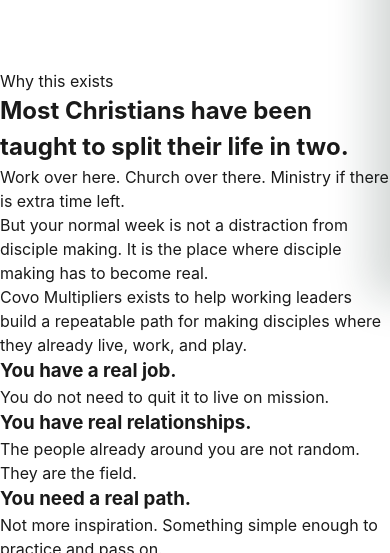
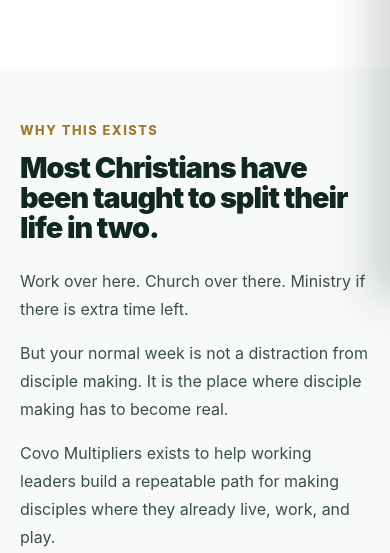
Before and after one commit to Mark-NYC/covo-multipliers, a website: page index.html in a window 390 px wide. Shown: the part 547-1100 px from the top of the page. Drawn offline with Linux system fonts and the light colour scheme; no server answers.

Commit message:
Add styles for 'why' section and responsive design

```diff
--- a/styles.css
+++ b/styles.css
@@ -352,7 +352,105 @@ img {
     letter-spacing: 0.02em;
 }
 
+/* -----------------------------------------------
+   6. WHY THIS EXISTS
+----------------------------------------------- */
 
+.why-section {
+    padding: 4.5rem 2rem;
+    background: #f8faf9;
+}
+
+.why-container {
+    max-width: 980px;
+    margin: 0 auto;
+}
+
+.why-eyebrow {
+    font-size: 0.8rem;
+    font-weight: 800;
+    letter-spacing: 0.12em;
+    text-transform: uppercase;
+    color: #9f7a2f;
+    text-align: center;
+    margin-bottom: 0.8rem;
+}
+
+.why-title {
+    max-width: 760px;
+    margin: 0 auto 1.5rem;
+    font-size: clamp(1.8rem, 4vw, 3rem);
+    font-weight: 900;
+    line-height: 1.05;
+    letter-spacing: -0.035em;
+    color: #10281f;
+    text-align: center;
+}
+
+.why-copy {
+    max-width: 680px;
+    margin: 0 auto 2.5rem;
+    font-size: 1.08rem;
+    line-height: 1.75;
+    color: #3a4f47;
+    text-align: center;
+}
+
+.why-copy p + p {
+    margin-top: 1rem;
+}
+
+.why-cards {
+    display: grid;
+    grid-template-columns: repeat(3, minmax(0, 1fr));
+    gap: 1.2rem;
+}
+
+.why-card {
+    background: #ffffff;
+    border: 1px solid #e2eae6;
+    border-radius: 20px;
+    padding: 1.6rem;
+    box-shadow: 0 10px 28px rgba(16, 40, 31, 0.06);
+}
+
+.why-card h3 {
+    font-size: 1.05rem;
+    font-weight: 850;
+    color: #10281f;
+    margin-bottom: 0.55rem;
+}
+
+.why-card p {
+    font-size: 0.95rem;
+    line-height: 1.6;
+    color: #52645d;
+}
+
+@media (max-width: 800px) {
+    .why-cards {
+        grid-template-columns: 1fr;
+    }
+}
+
+@media (max-width: 480px) {
+    .why-section {
+        padding: 3.25rem 1.25rem;
+    }
+
+    .why-copy {
+        font-size: 1rem;
+        text-align: left;
+    }
+
+    .why-title {
+        text-align: left;
+    }
+
+    .why-eyebrow {
+        text-align: left;
+    }
+}
 /* -----------------------------------------------
    6. WORKPLACE IMAGE BANNER
 ----------------------------------------------- */
```
